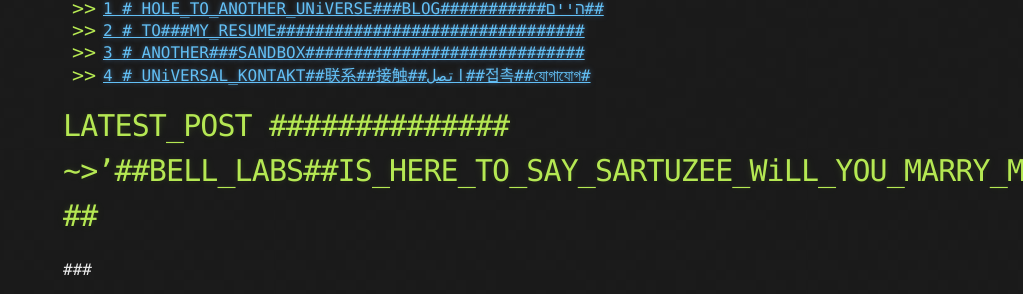
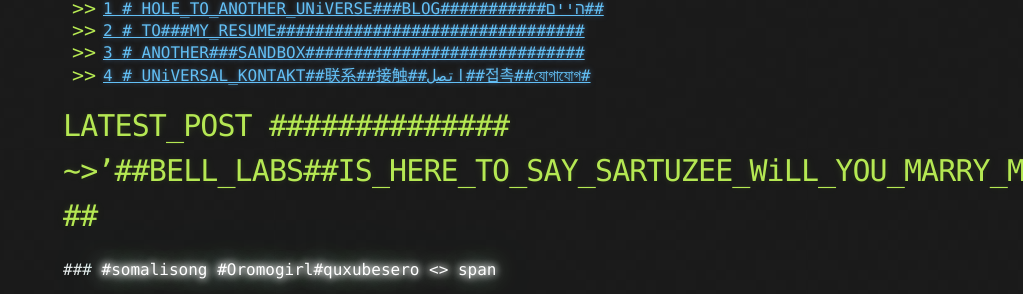
Before and after one commit to ThakaRashard/ARCHIVEholetoanotheruniverse, a Jekyll site: the page built from index.md, in a window 1280 px wide and 900 px high, scrolled down 383 px, cut to the strip 0-294 px from the top of the window. Shown: the whole strip, without its empty margins (257-1280 px from the left). Built offline with Jekyll 4.4.1, drawn with Linux system fonts in a browser that asks for light colours; our own code applies the rules of GitHub Pages for plain Markdown files.

Commit message:
####IWFE -->  #somalisong #Oromogirl#quxubesero

```diff
--- a/index.md
+++ b/index.md
@@ -313,6 +313,10 @@ Hole To Another Universe
 
 # LATEST_POST ############## ~>'##BELL_LABS##IS_HERE_TO_SAY_SARTUZEE_WiLL_YOU_MARRY_ME##??##
 ###
+<span class="neonText">
+ #somalisong #Oromogirl#quxubesero
+<> span </span>
+
 <iframe width="100%" height="315" src="https://www.youtube.com/embed/v9AKH16--VE" title="YouTube video player" frameborder="0" allow="accelerometer; autoplay; clipboard-write; encrypted-media; gyroscope; picture-in-picture" allowfullscreen></iframe>
 <iframe width="100%" height="315" src="https://www.youtube.com/embed/qp1Pq2Fuw30" title="YouTube video player" frameborder="0" allow="accelerometer; autoplay; clipboard-write; encrypted-media; gyroscope; picture-in-picture" allowfullscreen></iframe>
 <span class="firstcharacter">JUSTICE_FOR_SAUTUZEE</span>
```
